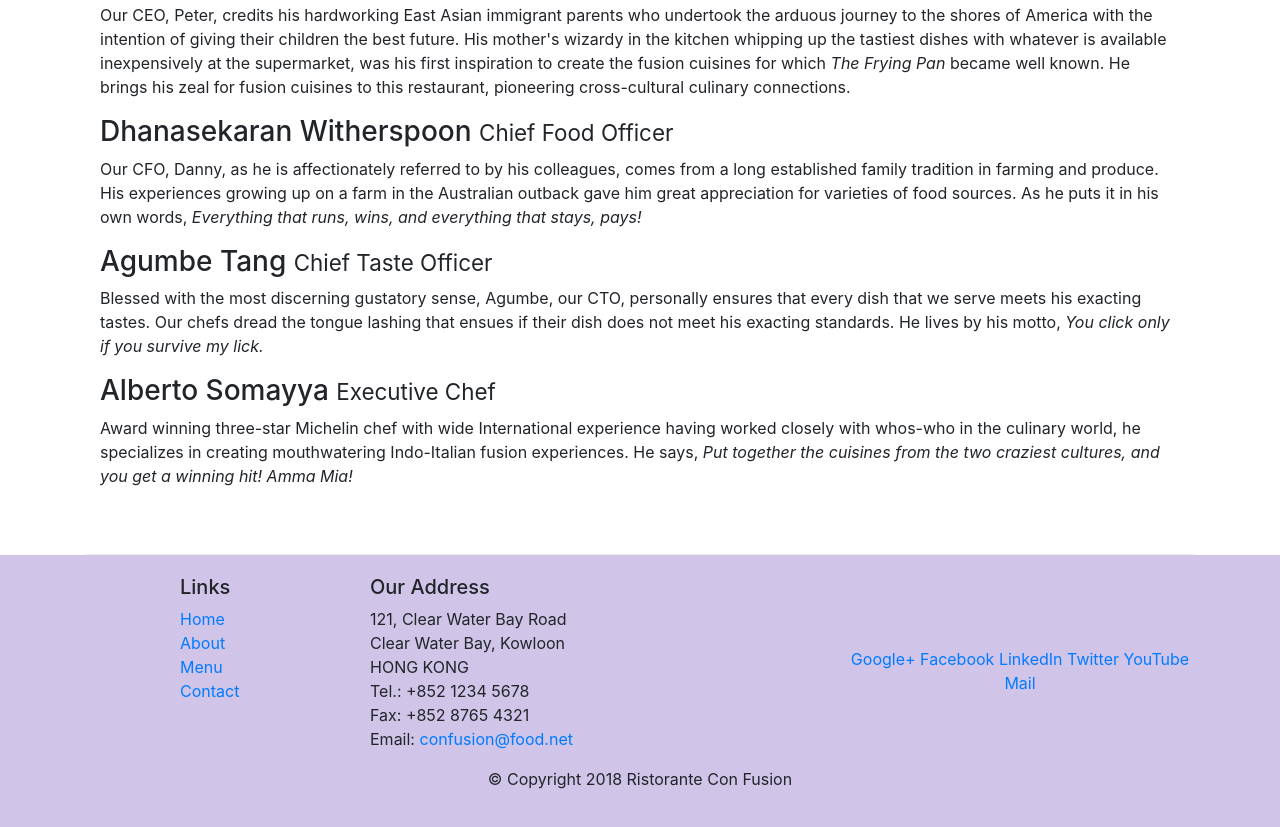
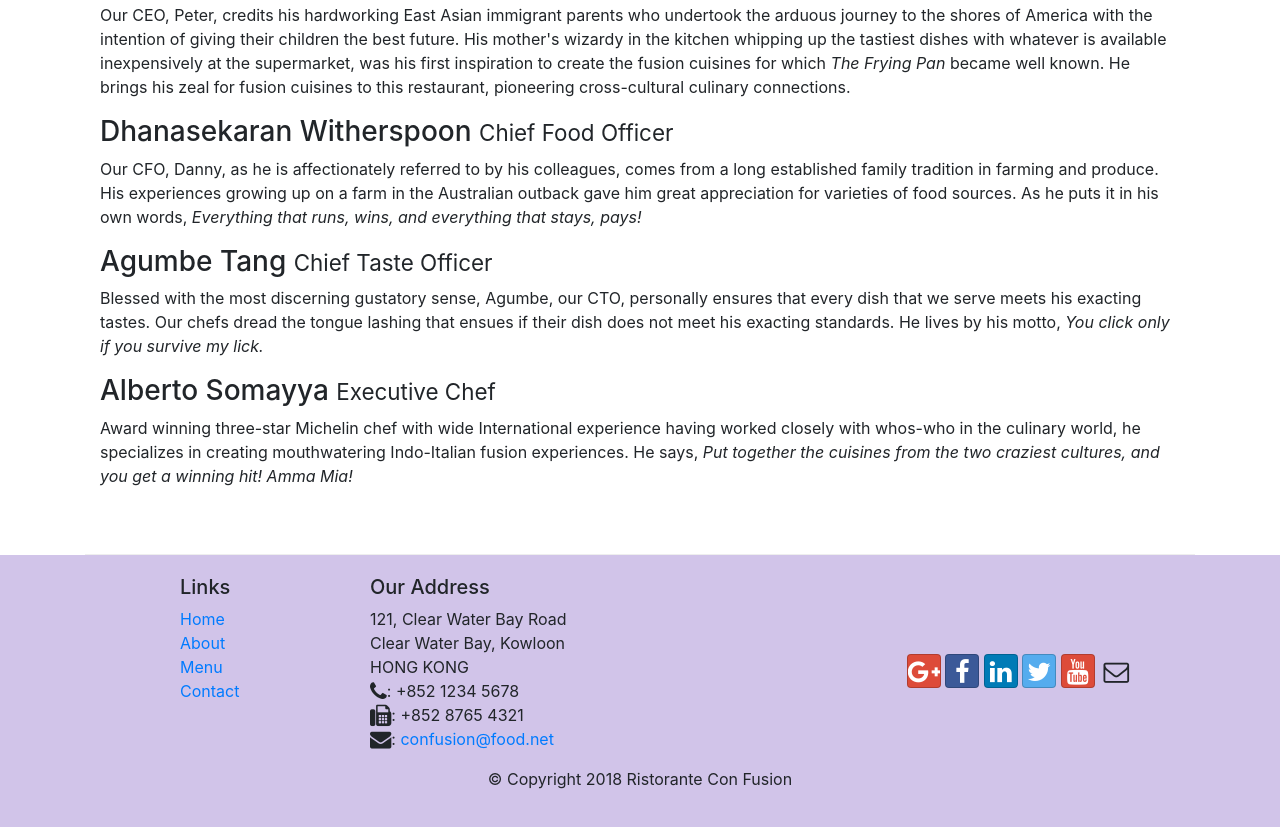
Before and after one commit to Ajaleang/Restaurant, a website: page aboutus.html in a window 1280 px wide. Shown: the part 1269-2096 px from the top of the page. Drawn offline with nearby package versions, Linux system fonts and the light colour scheme.

Commit message:
social media

```diff
--- a/aboutus.html
+++ b/aboutus.html
@@ -96,19 +96,21 @@
 		              121, Clear Water Bay Road<br>
 		              Clear Water Bay, Kowloon<br>
 		              HONG KONG<br>
-		              Tel.: +852 1234 5678<br>
-		              Fax: +852 8765 4321<br>
-		              Email: <a href="mailto:confusion@food.net">confusion@food.net</a>
+                      <i class="fa fa-phone fa-lg"></i>: +852 1234 5678<br>
+                      <i class="fa fa-fax fa-lg"></i>: +852 8765 4321<br>
+                      <i class="fa fa-envelope fa-lg"></i>:
+                      <a href="mailto:confusion@food.net">confusion@food.net</a>
+
 		           </address>
                 </div>
                 <div class="col-12 col-sm-4 align-self-center">
                     <div class="text-center">
-                        <a href="http://google.com/+">Google+</a>
-                        <a href="http://www.facebook.com/profile.php?id=">Facebook</a>
-                        <a href="http://www.linkedin.com/in/">LinkedIn</a>
-                        <a href="http://twitter.com/">Twitter</a>
-                        <a href="http://youtube.com/">YouTube</a>
-                        <a href="mailto:">Mail</a>
+                        <a class="btn btn-social-icon btn-google" href="http://google.com/+"><i class="fa fa-google-plus"></i></a>
+                        <a class="btn btn-social-icon btn-facebook" href="http://www.facebook.com/profile.php?id="><i class="fa fa-facebook"></i></a>
+                        <a class="btn btn-social-icon btn-linkedin" href="http://www.linkedin.com/in/"><i class="fa fa-linkedin"></i></a>
+                        <a class="btn btn-social-icon btn-twitter" href="http://twitter.com/"><i class="fa fa-twitter"></i></a>
+                        <a class="btn btn-social-icon btn-google" href="http://youtube.com/"><i class="fa fa-youtube"></i></a>
+                        <a class="btn btn-social-icon" href="mailto:"><i class="fa fa-envelope-o"></i></a>
                     </div>
                 </div>
            </div>
```
Also changed, not shown: index.html (+10 -9 lines).
